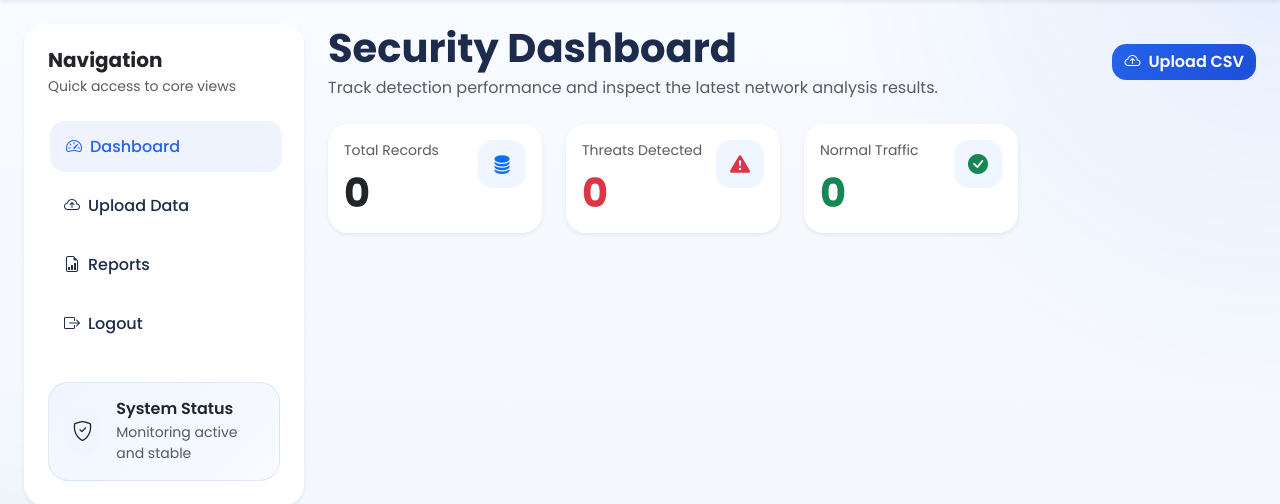
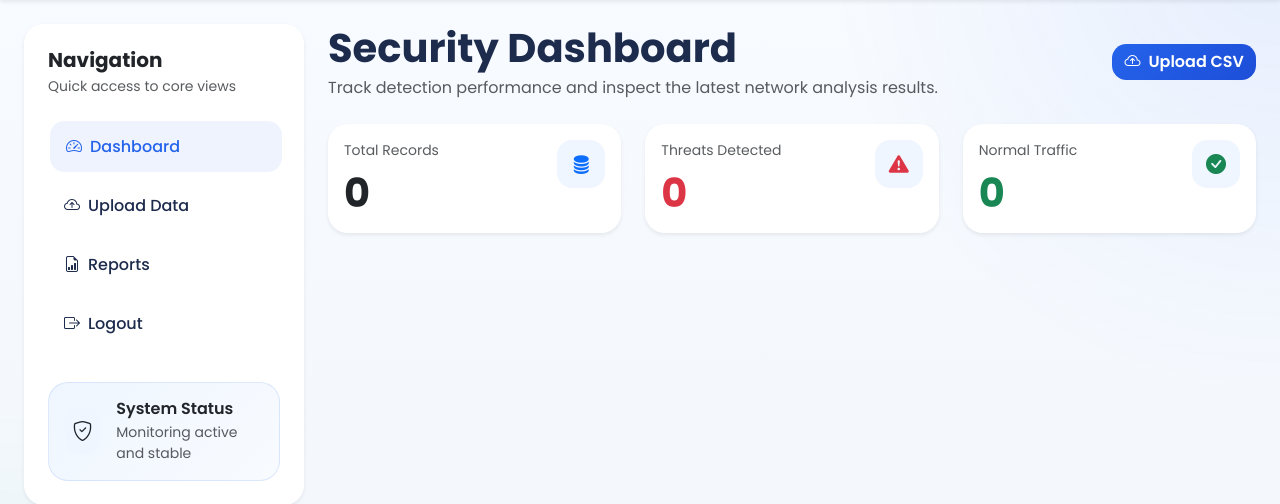
Before and after one commit to akhil07777/cyber-threat-detection, a Flask app: page /dashboard in a window 1280 px wide. Shown: the part 56-560 px from the top of the page. Run offline with Flask 3, Linux system fonts and the light colour scheme; the visitor is signed in with stand-in values (Sample User, id 1); data that the repository does not hold is empty; parts of the project's set-up code (start-up, migrations or seed data) failed here and were passed over.

Commit message:
Add statistics cards for total records, threats, and traffic

```diff
--- a/templates/dashboard.html
+++ b/templates/dashboard.html
@@ -55,30 +55,40 @@
                 </div>
             </div>
 
+            <!-- Statistics Cards -->
 <div class="row g-4 mb-4">
-                <div class="col-12 col-sm-6 col-xl-3">
+
+    <!-- Total Records -->
+    <div class="col-12 col-sm-6 col-xl-4">
         <div class="stat-card card border-0 shadow-sm rounded-4 h-100">
             <div class="card-body">
                 <div class="d-flex justify-content-between align-items-start">
+
                     <div>
                         <p class="text-muted small mb-2">Total Records</p>
                         <h2 class="display-6 fw-bold mb-0" id="totalRecords">0</h2>
                     </div>
+
                     <div class="stat-icon text-primary">
                         <i class="bi bi-database-fill"></i>
+                    </div>
+
                 </div>
             </div>
         </div>
     </div>
-                </div>
-                <div class="col-12 col-sm-6 col-xl-3">
+
+
+    <!-- Threats Detected -->
+    <div class="col-12 col-sm-6 col-xl-4">
         <div class="stat-card card border-0 shadow-sm rounded-4 h-100">
             <div class="card-body">
                 <div class="d-flex justify-content-between align-items-start">
 
                     <div>
                         <p class="text-muted small mb-2">Threats Detected</p>
-                    <h2 class="display-6 fw-bold mb-0 text-danger" id="attackCount">0</h2>
+                        <h2 class="display-6 fw-bold mb-0 text-danger"
+                            id="attackCount">0</h2>
                     </div>
 
                     <div class="stat-icon text-danger">
@@ -89,26 +99,35 @@
             </div>
         </div>
     </div>
-                <div class="col-12 col-sm-6 col-xl-3">
+
+
+    <!-- Normal Traffic -->
+    <div class="col-12 col-sm-6 col-xl-4">
         <div class="stat-card card border-0 shadow-sm rounded-4 h-100">
             <div class="card-body">
                 <div class="d-flex justify-content-between align-items-start">
+
                     <div>
                         <p class="text-muted small mb-2">Normal Traffic</p>
-                                    <h2 class="display-6 fw-bold mb-0 text-success" id="normalCount">0</h2>
+                        <h2 class="display-6 fw-bold mb-0 text-success"
+                            id="normalCount">0</h2>
                     </div>
+
                     <div class="stat-icon text-success">
                         <i class="bi bi-check-circle-fill"></i>
                     </div>
+
                 </div>
             </div>
         </div>
     </div>
 
 </div>
+
+
             </div>
 
-           <div class="row row-cols-1 row-cols-sm-2 row-cols-xl-4 g-4 mb-4">
+          <div class="row g-4 mb-4">
                 <div class="col-12 col-xl-5">
                     <div class="card border-0 shadow-sm rounded-4 h-100">
                         <div class="card-body p-4">
```
Lines whose indentation alone changed are shown as unchanged.
